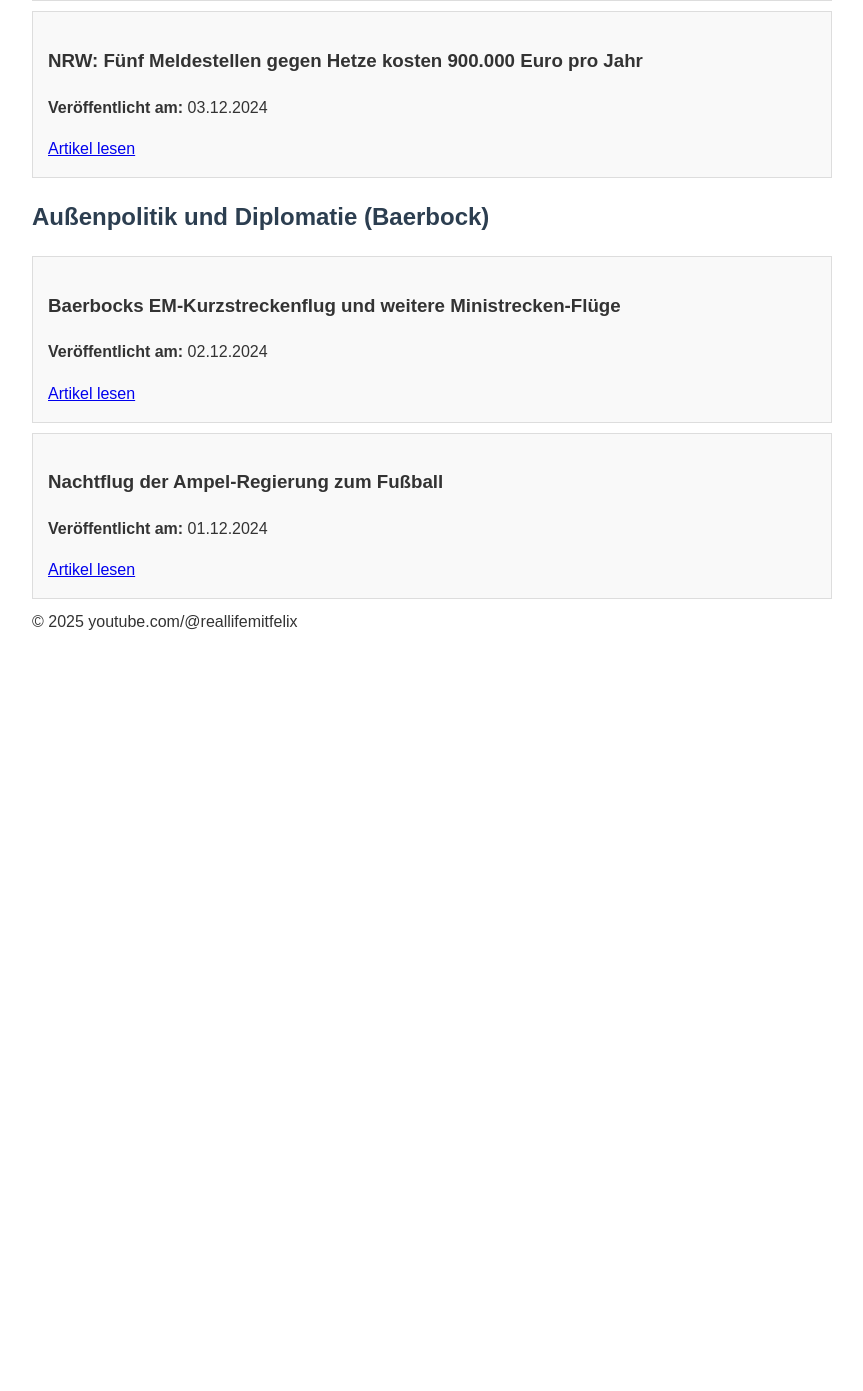
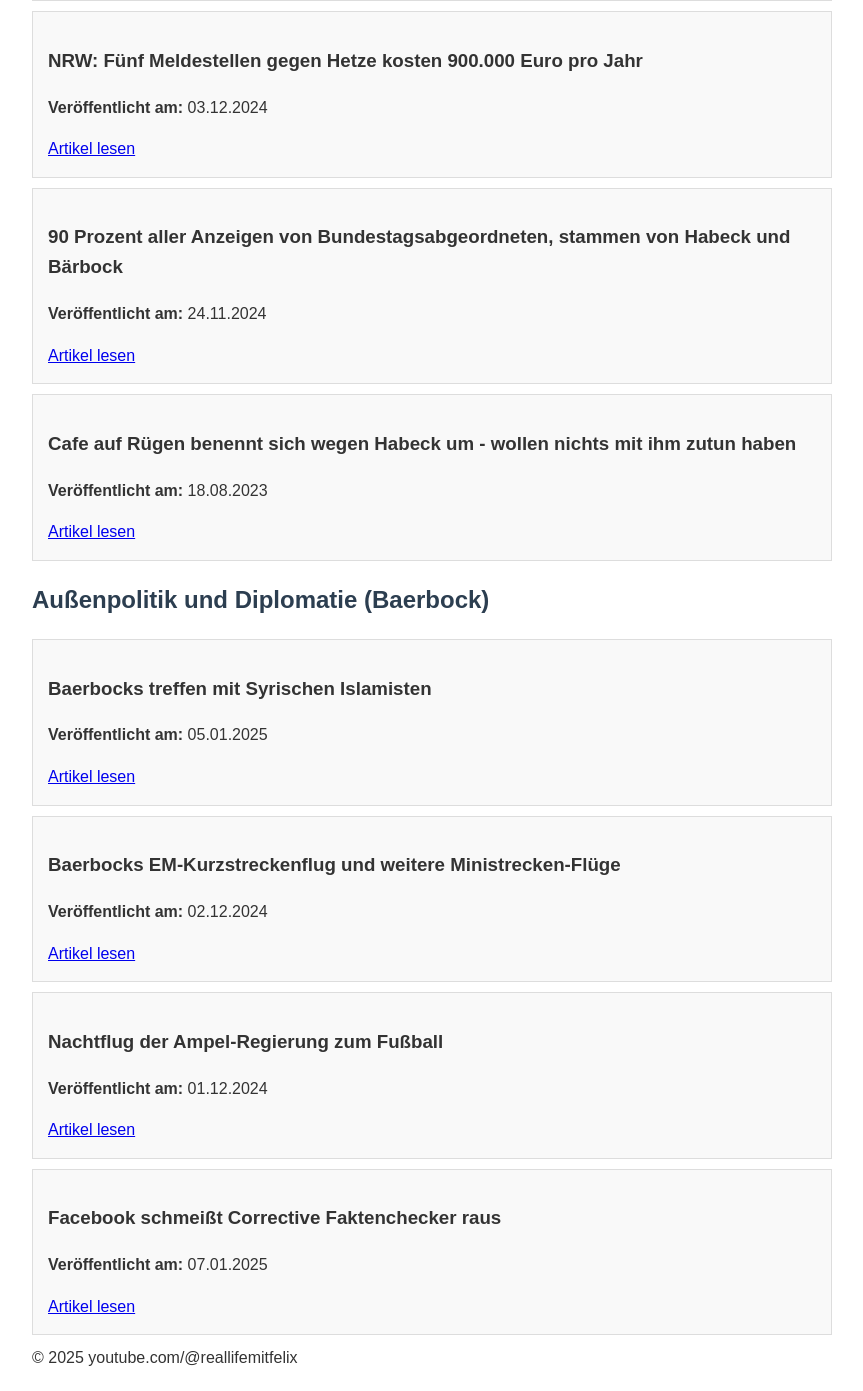
Before and after one commit to irgendwasmitfelix/gruener-faktencheck, a Flask app: page / in a window 1280 px wide. Shown: the part 1975-3366 px from the top of the page, without its empty margins (208-1071 px from the left). Before the commit the page ends 2605 px from the top, so only its background shows below. Run offline with Flask 3, Linux system fonts and the light colour scheme.

Commit message:
updated sources

```diff
--- a/app.py
+++ b/app.py
@@ -67,9 +67,24 @@ def index():
                 'title': 'NRW: Fünf Meldestellen gegen Hetze kosten 900.000 Euro pro Jahr',
                 'url': 'https://www.bild.de/politik/inland/nrw-fuenf-meldestellen-gegen-hetze-kosten-900000-euro-pro-jahr',
                 'date': '03.12.2024'
-            }
+            },
+            {
+                'title': '90 Prozent aller Anzeigen von Bundestagsabgeordneten, stammen von Habeck und Bärbock',
+                'url': 'https://www.focus.de/politik/deutsche-bundesminister-im-vergleich-mehr-als-90-prozent-der-anzeigen-gegen-buerger-stammen-von-habeck-und-baerbock_id_260500296.html',
+                'date': '24.11.2024'
+            },
+            {
+                'title': 'Cafe auf Rügen benennt sich wegen Habeck um - wollen nichts mit ihm zutun haben',
+                'url': 'https://www.bild.de/regional/mecklenburg-vorpommern/news-inland/ruegen-caf-benennt-sich-um-name-habeck-war-schlecht-fuers-geschaeft-85091870.bild.html?',
+                'date': '18.08.2023'
+            },
         ],
         "Außenpolitik und Diplomatie (Baerbock)": [
+            {
+                'title': 'Baerbocks treffen mit Syrischen Islamisten',
+                'url': 'https://www.bild.de/politik/ausland-und-internationales/annalena-baerbock-auf-fotos-in-syrien-von-islamisten-zensiert-677943390195b908c189a674',
+                'date': '05.01.2025'
+            },
             {
                 'title': 'Baerbocks EM-Kurzstreckenflug und weitere Ministrecken-Flüge',
                 'url': 'https://www.welt.de/politik/deutschland/article252604396/Auf-Baerbocks-EM-Kurzstreckenflug-folgtennochweitere-Ministrecken-Fluege.html',
@@ -79,6 +94,11 @@ def index():
                 'title': 'Nachtflug der Ampel-Regierung zum Fußball',
                 'url': 'https://www.merkur.de/politik/nachtflugampel-regierung-fussball-frankfurt-annalenabaerbock-grueneolafscholz-flugzeug93165061.html',
                 'date': '01.12.2024'
+            },
+            {
+                'title': 'Facebook schmeißt Corrective Faktenchecker raus',
+                'url': 'https://www.nius.de/medien/news/facebook-schmeisst-correctiv-und-alle-faktenchecker-raus/0ffc2f9c-b625-4906-9817-38ffe0dbc56e',
+                'date': '07.01.2025'
             },
         ]
     }
--- a/templates/index.html
+++ b/templates/index.html
@@ -2,7 +2,7 @@
 <html lang="de">
 <head>
     <meta charset="UTF-8">
-    <title>Artikel-Dashboard</title>
+    <title>Grüner Faktencheck</title>
     <link rel="stylesheet" href="{{ url_for('static', filename='style.css') }}">
 </head>
 <body>
```
